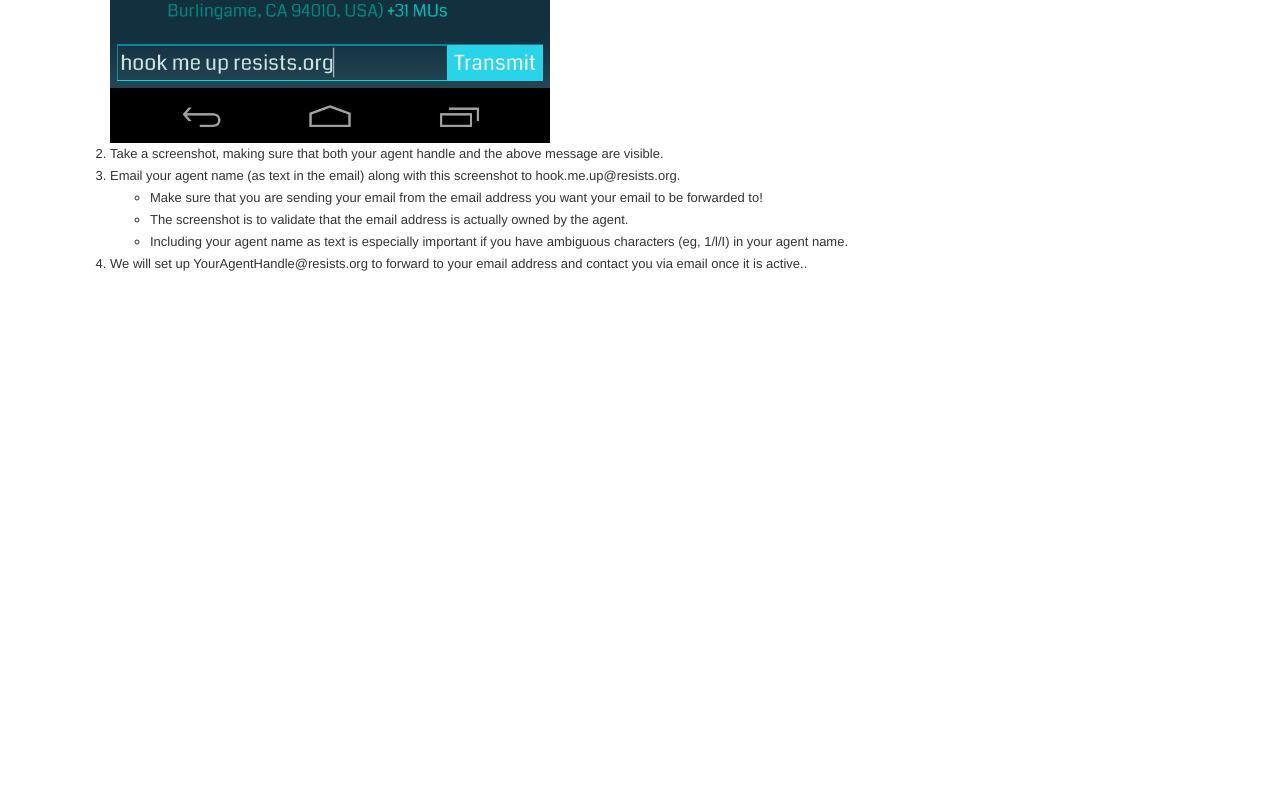
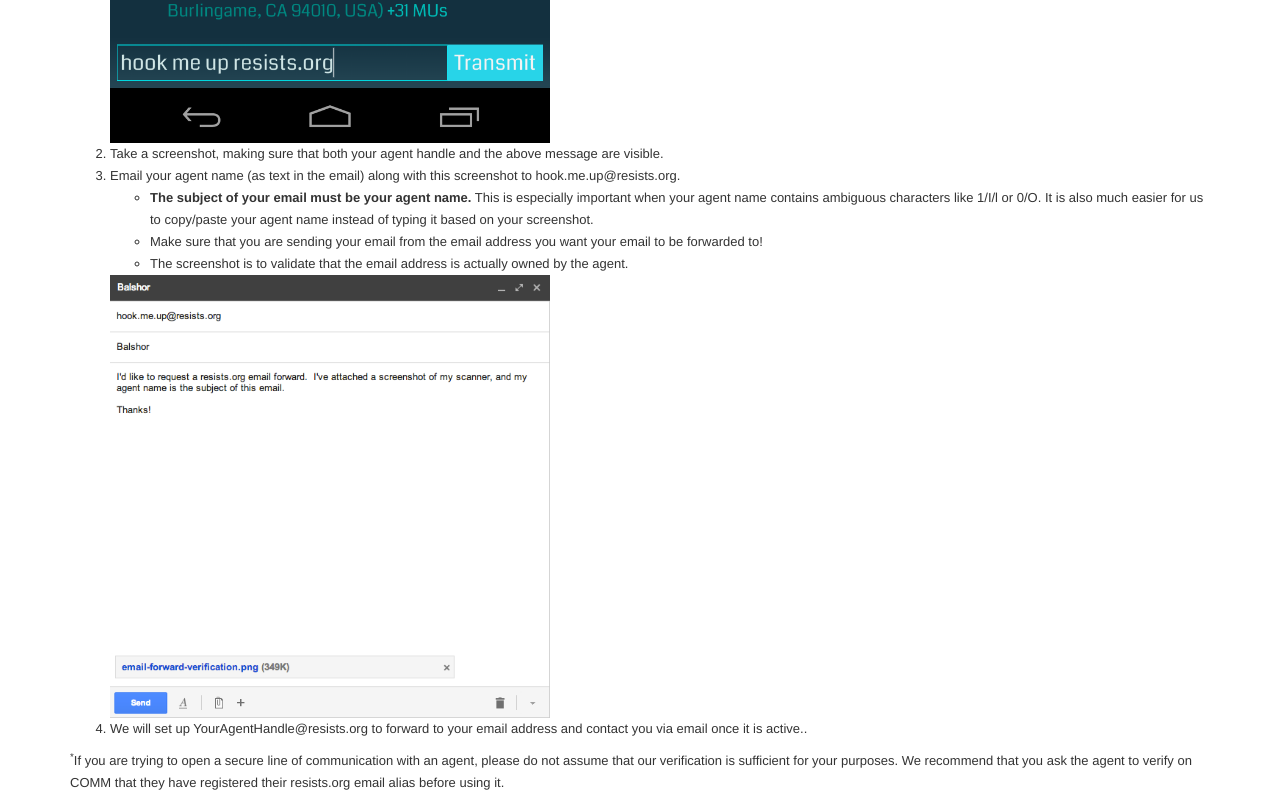
Before and after one commit to rukh-ingress/resists.org, a plain HTML site: page email/index.html in a window 1280 px wide. Shown: the part 806-1610 px from the top of the page. Before the commit the page ends 1091 px from the top, so only its background shows below. Drawn offline with nearby package versions, Linux system fonts and the light colour scheme.

Commit message:
Clarify instructions for how to format the email to us.

```diff
--- a/email/index.html
+++ b/email/index.html
@@ -16,7 +16,7 @@
     </div>
     <h4>Email Forwarding</h4>
     <p>
-      We also provide email forwarding for verified Resistance agents.  To apply for an email alias,
+      We also provide email forwarding for verified<sup><a href="">*</a></sup> Resistance agents.  To apply for an email alias,
       follow these instructions:
     </p>
     <ol>
@@ -25,14 +25,25 @@
         <img src="email-forward-verification.png" class="img-responsive" alt="Example screenshot." style="max-width:40%"/>
       </li>
       <li>Take a screenshot, making sure that both your agent handle and the above message are visible.</li>
-      <li>Email your agent name (as text in the email) along with this screenshot to hook.me.up@resists.org.</li>
-      <ul>
-        <li>Make sure that you are sending your email from the email address you want your email to be forwarded to!</li>
-        <li>The screenshot is to validate that the email address is actually owned by the agent.</li>
-        <li>Including your agent name as text is especially important if you have ambiguous characters (eg, 1/l/I) in your agent name.</li>
-      </ul>
+      <li>Email your agent name (as text in the email) along with this screenshot to hook.me.up@resists.org.
+        <ul>
+          <li>
+            <strong>The subject of your email must be your agent name.</strong>  This is especially important when your agent name contains
+            ambiguous characters like 1/I/l or 0/O.  It is also much easier for us to copy/paste your agent name instead of typing it based
+            on your screenshot.
+          </li>
+          <li>Make sure that you are sending your email from the email address you want your email to be forwarded to!</li>
+          <li>The screenshot is to validate that the email address is actually owned by the agent.</li>
+        </ul>
+        <img src="email-to-send.png" class="img-responsive" alt="Example email to send us." style="max-width:40%"/>
+      </li>
       <li>We will set up YourAgentHandle@resists.org to forward to your email address and contact you via email once it is active..</li>
     </ol>
+    <p>
+      <sup>*</sup>If you are trying to open a secure line of communication with an agent, please do not assume that our verification is
+      sufficient for your purposes.  We recommend that you ask the agent to verify on COMM that they have registered their resists.org
+      email alias before using it.
+    </p>
   </div>
   <script src="//netdna.bootstrapcdn.com/bootstrap/3.0.2/js/bootstrap.min.js"></script>
   <script>
```
Also changed, not shown: email/email-to-send.png (added).
